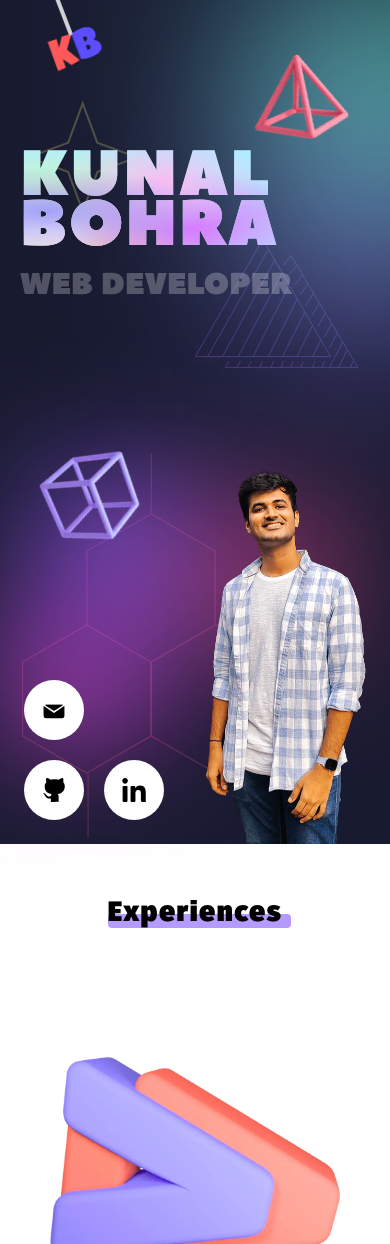
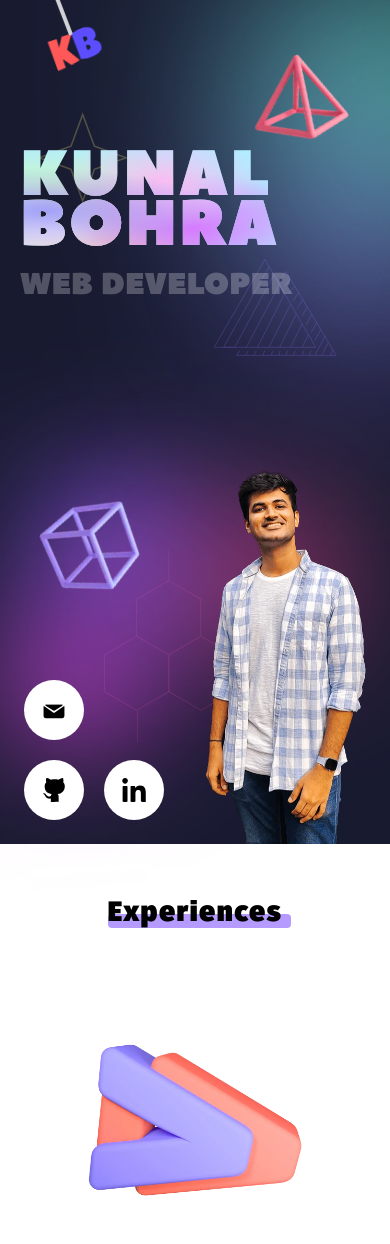
Before and after one commit to ItsTheKayBee/portfolio, a Next.js app: page / in a window 390 px wide. Shown: the top 1244 px of the page. Built offline with nearby package versions, Linux system fonts and the light colour scheme.

Commit message:
mweb view sizing

```diff
--- a/src/components/about/index.module.scss
+++ b/src/components/about/index.module.scss
@@ -31,15 +31,24 @@ $load-time: 2s;
       z-index: 0;
       opacity: 0.3;
       filter: blur(0.4px);
+      transform: scale(0.5);
+
+      @include md {
+        transform: scale(1);
+      }
     }
     .triangles {
       position: absolute;
       top: 35%;
-      transform: translateY(-35%);
+      transform: translateY(-35%) scale(0.75);
       left: 47%;
       z-index: 0;
       opacity: 0.3;
       filter: blur(0.3px);
+
+      @include md {
+        transform: scale(1);
+      }
     }
     .star {
       position: absolute;
@@ -47,6 +56,11 @@ $load-time: 2s;
       right: 250px;
       z-index: 0;
       opacity: 0.25;
+      transform: scale(0.8);
+
+      @include md {
+        transform: scale(1);
+      }
     }
     .content {
       display: flex;
@@ -179,7 +193,7 @@ $load-time: 2s;
     .cube {
       position: absolute;
       left: 40px;
-      bottom: 300px;
+      bottom: 250px;
       z-index: 0;
       filter: hue-rotate(300deg);
       animation: popUpMweb 0.5s ease-out $load-time both, rotate 80s linear $load-time + 0.5s both infinite;
@@ -197,7 +211,7 @@ $load-time: 2s;
       }
       to {
         opacity: 1;
-        bottom: 300px;
+        bottom: 250px;
       }
     }
 
--- a/src/components/experience/index.module.scss
+++ b/src/components/experience/index.module.scss
@@ -1,9 +1,16 @@
+@import "styles/breakpoints";
+
 .image {
-  height: 300px;
-  width: 300px;
+  height: 220px;
+  width: 220px;
   transform: translateX(-150px);
   opacity: 0;
   transition: all 0.5s ease-in-out;
+
+  @include md {
+    height: 300px;
+    width: 300px;
+  }
 
   &.reverse {
     transform: translateX(150px);
--- a/src/components/projects/index.module.scss
+++ b/src/components/projects/index.module.scss
@@ -1,9 +1,17 @@
 @use "sass:list";
 
 @import "styles/variables";
+@import "styles/breakpoints";
 
 .video {
   margin-bottom: 24px;
+  height: 220px;
+  width: 220px;
+
+  @include md {
+    height: 300px;
+    width: 300px;
+  }
 }
 
 .button {
--- a/src/components/projects/index.tsx
+++ b/src/components/projects/index.tsx
@@ -23,9 +23,9 @@ const Projects = ({ title, data }: ProjectsType): JSX.Element => {
       >
         <h1 className={sectionStyles.sectionTitle}>{title}</h1>
       </div>
-      {data.map((project, key) => {
-        return <Project key={key} {...project} id={key} />
-      })}
+      {data.map((project, key) => (
+        <Project key={key} {...project} id={key} />
+      ))}
     </div>
   )
 }
--- a/src/components/publications/index.module.scss
+++ b/src/components/publications/index.module.scss
@@ -1,13 +1,19 @@
 @import "styles/variables";
+@import "styles/breakpoints";
 
 .image {
-  height: 250px;
-  width: 250px;
+  height: 220px;
+  width: 220px;
   opacity: 0;
   transform: translateX(-150px);
   transition: all 0.6s ease-out;
   &.reverse {
     transform: translateX(150px);
+  }
+
+  @include md {
+    height: 250px;
+    width: 250px;
   }
 }
 .button {
```
